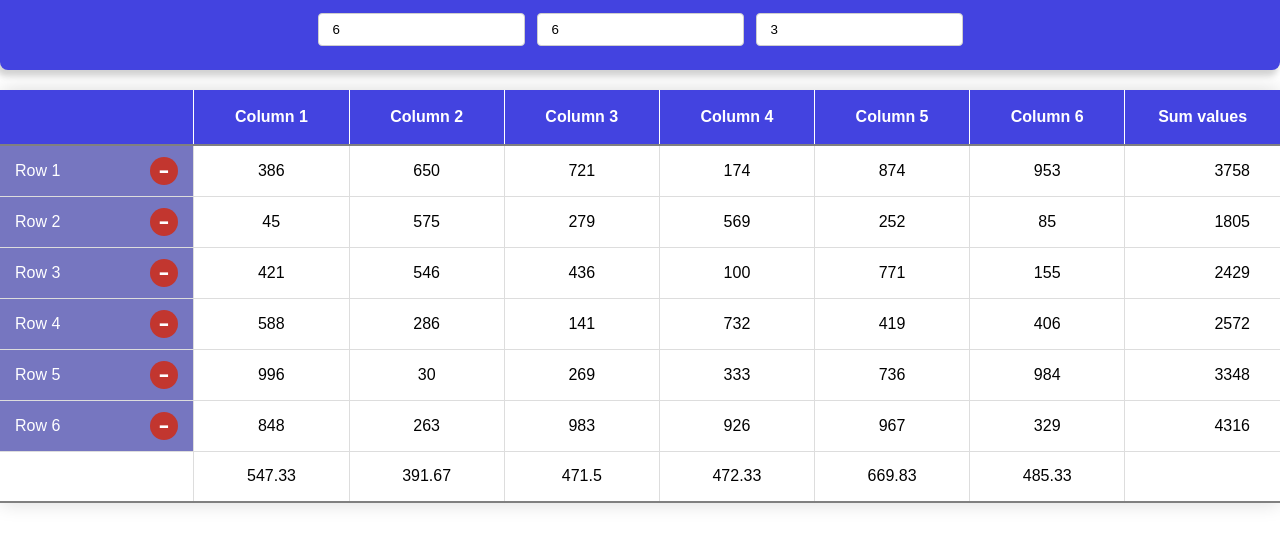
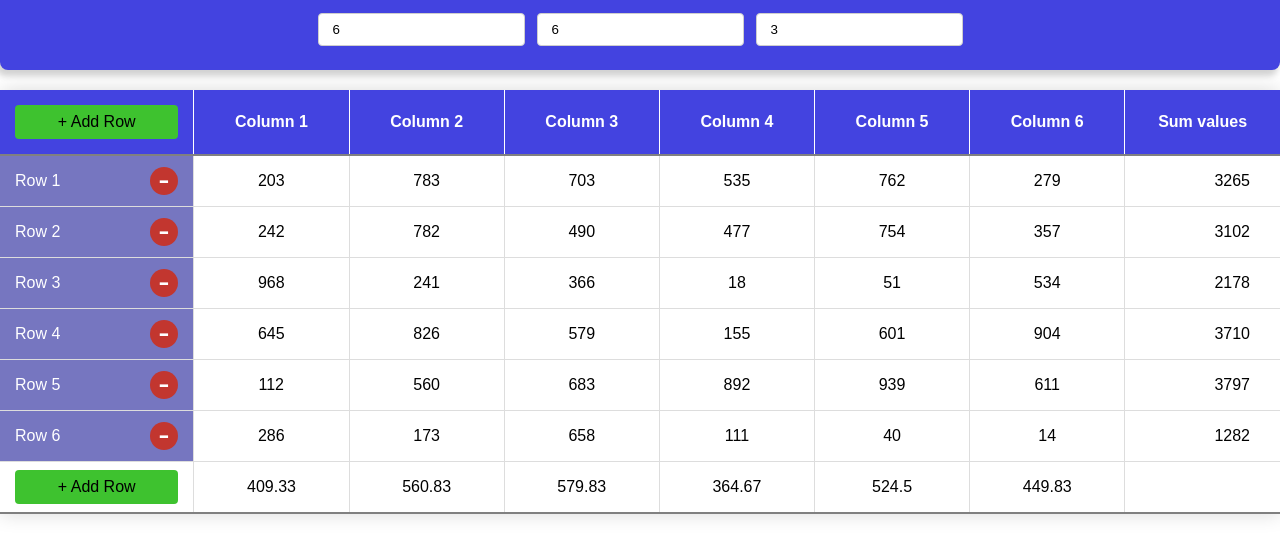
Before and after one commit to Oleksii-Martynenko-hub/memcrab-test, a React (Vite) app: page / in a window 1280 px wide. Shown: the top 556 px of the page. Built offline with nearby package versions, Linux system fonts and the light colour scheme.

Commit message:
Added btn for adding rows, create generate cells util

```diff
--- a/src/app/app.tsx
+++ b/src/app/app.tsx
@@ -1,9 +1,10 @@
 import { createContext, useEffect, useMemo, useState } from 'react';
 
+import { generateCells } from 'src/utils/generateCells';
 import Header from './header/header';
+import Table from './table/table';
 
 import styles from './app.module.scss';
-import Table from './table/table';
 
 export interface InputData {
   rows: number;
@@ -93,12 +94,7 @@ export function App() {
     const rowsData = []
 
     for (let r = 0; r < rowsAmount; r++) {
-      const cells = []
-
-      for (let c = 0; c < columnsAmount; c++) {
-        const amount = Math.floor(Math.random()*(999+1));
-        cells.push({ id: r.toString() + c.toString(), amount })
-      }
+      const cells = generateCells(r.toString(), columnsAmount)
 
       rowsData.push({ id: r.toString(), cells })
     }
--- a/src/app/table/table.module.scss
+++ b/src/app/table/table.module.scss
@@ -61,6 +61,25 @@
     }
   }
 
+  .addRowBtn {
+    background-color: rgb(62, 194, 47);
+    color: #000000;
+    width: 100%;
+    height: 34px;
+    font-size: 16px;
+    text-transform: capitalize;
+    border: none;
+    outline: none;
+    border-radius: 4px;
+    padding: 0;
+    cursor: pointer;
+    user-select: none;
+
+    &:hover {
+      background-color: rgb(107, 213, 95);
+    }
+  }
+
   tr {
     border-bottom: 1px solid #dddddd;
 
--- a/src/app/table/table.tsx
+++ b/src/app/table/table.tsx
@@ -1,6 +1,7 @@
 import { useContext, useState} from 'react';
 
 import { averageOfSum } from 'src/utils/average-of-sum';
+import { generateCells } from 'src/utils/generateCells';
 import { roundTo } from 'src/utils/roundTo';
 
 import { Cell, ColumnsContext, Row } from '../app';
@@ -48,6 +49,13 @@ export function Table({ rows, setRows }: TableProps) {
     setRows(prev => prev.filter(row => row.id !== rowId))
   }
 
+  const addRowOnClick = () => {
+    const rowId = (+rows[rows.length - 1].id + 1).toString()
+    const generatedCells = generateCells(rowId, columnsAmount || 0)
+
+    setRows(prev => [...prev, { id: rowId, cells: generatedCells }])
+  }
+
   const setHoveredCellOnMouseOver = (cell: Cell) => () => {
     setHoveredCell(cell)
   }
@@ -58,7 +66,11 @@ export function Table({ rows, setRows }: TableProps) {
     <table id="randomDigits" className={styles.table}>
       <thead>
         <tr>
-          <th key='row-title-head' className={styles.rowHead}></th>
+          <th key='row-title-head' className={styles.rowHead}>
+            <button className={styles.addRowBtn} onClick={addRowOnClick}>
+              + add row
+            </button>
+          </th>
 
           {[...Array(columnsAmount).keys()].map((i) => (
             <th key={i}>Column { i + 1 }</th>
@@ -95,7 +107,11 @@ export function Table({ rows, setRows }: TableProps) {
         ))}
 
         <tr key='average'>
-          <td key='row-title-cell'></td>
+          <td key='row-title-cell'>
+            <button className={styles.addRowBtn} onClick={addRowOnClick}>
+              + add row
+            </button>
+          </td>
 
           {[...Array(columnsAmount).keys()].map((i) => (
             <td key={i}>{averageColumnValues(i)}</td>
--- /dev/null
+++ b/src/utils/generateCells.ts
@@ -0,0 +1,12 @@
+import { generateRandomNumber } from "./generateRandomNumber";
+
+export const generateCells = (rowId: string, amount: number) => {
+  const cells = []
+
+  for (let c = 0; c < amount; c++) {
+    const amount = generateRandomNumber(999);
+    cells.push({ id: rowId + c.toString(), amount })
+  }
+
+  return cells
+}
--- /dev/null
+++ b/src/utils/generateRandomNumber.ts
@@ -0,0 +1,3 @@
+export const generateRandomNumber = (to: number, from = 0) => {
+  return Math.floor(Math.random() * (to - from + 1) + from)
+}
```
